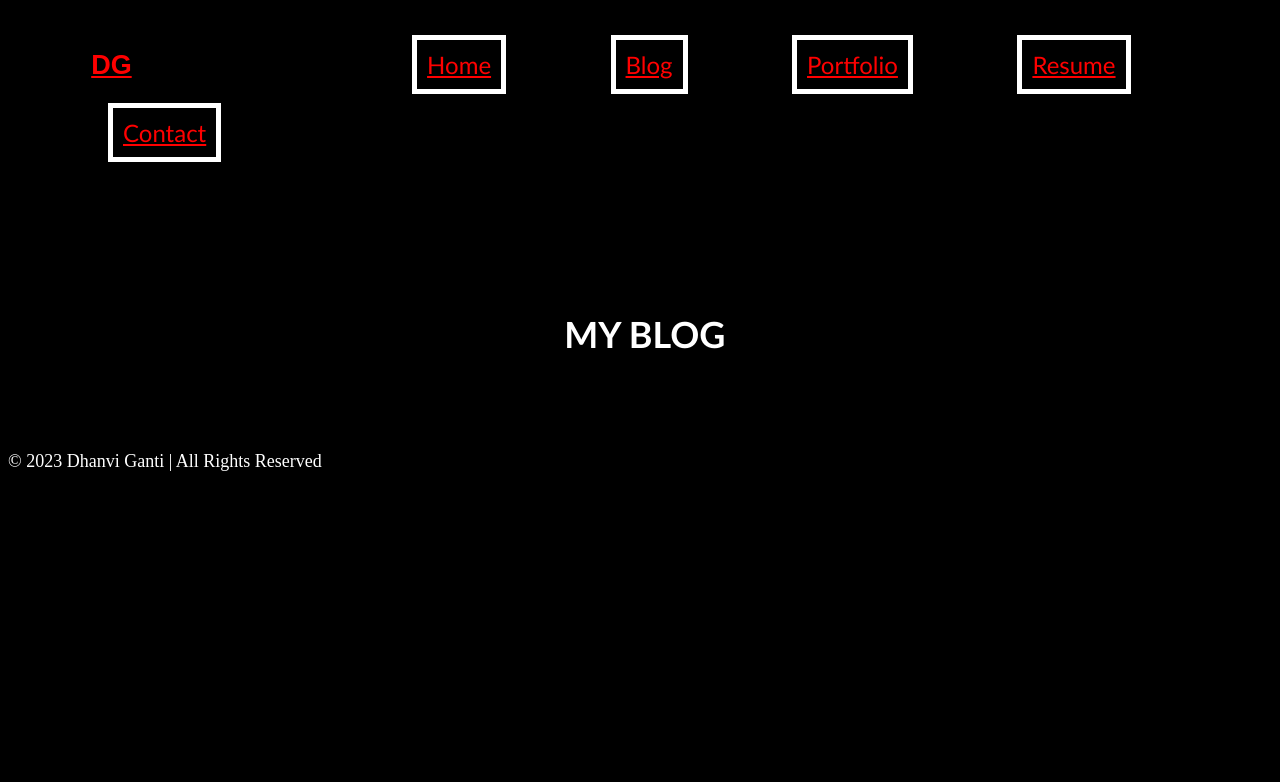
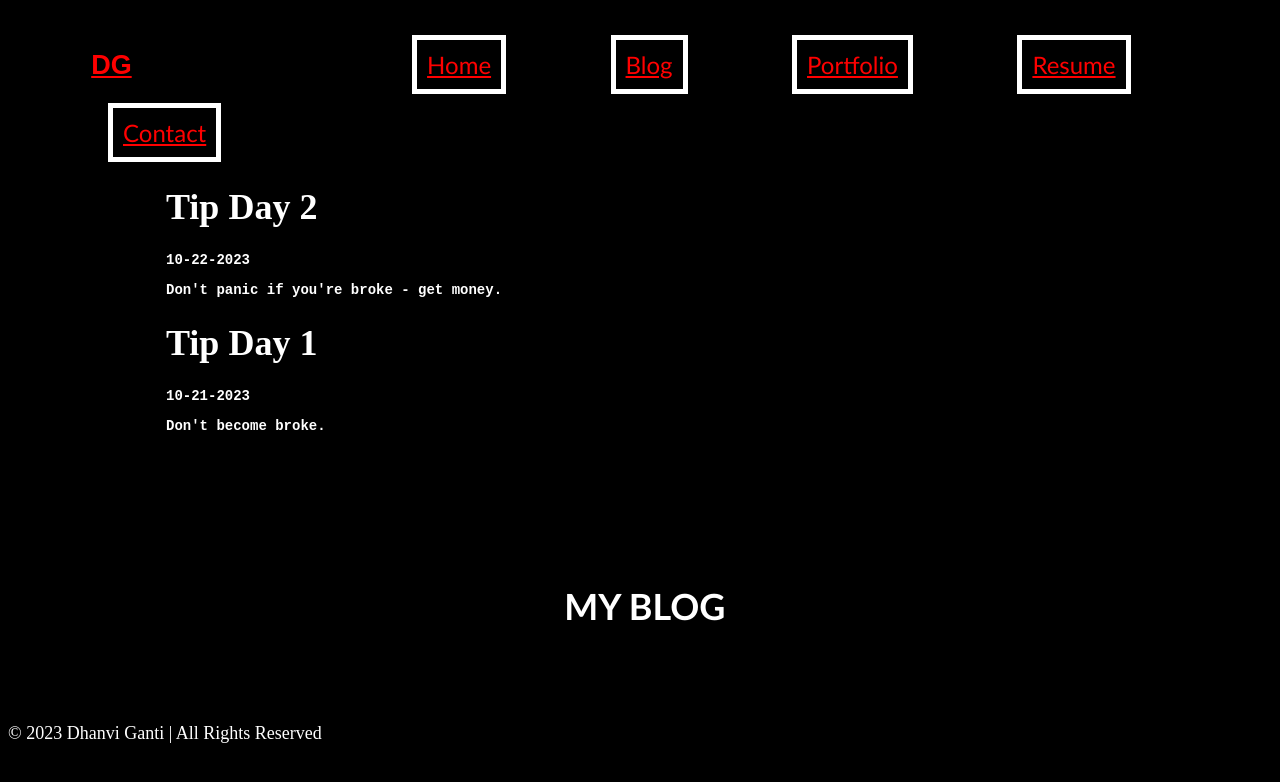
Before and after one commit to drdonv/drdonv.github.io, a plain HTML site: page blog.html in a window 1280 px wide. Shown: the top 782 px of the page. Drawn offline with Linux system fonts and the light colour scheme.

Commit message:
added blog.js, blog.ts and blog.html changes added

```diff
--- a/blog.html
+++ b/blog.html
@@ -18,9 +18,16 @@
             </ul>
         </nav>
         <main>
+
+            <main class="main">
+                <div class="content" id="blog">
+                    <ul id="blog-list" class="blog-list"></ul>
+                </div>
+            </main>
             <h1 class="page-title">MY BLOG</h1>
             Hello World! This is my blog.
         </main>
+        <script src="./src/blog.js"></script>
         <footer>© 2023 Dhanvi Ganti | All Rights Reserved</footer>
     </body>
 </html>
--- /dev/null
+++ b/src/blog.js
@@ -0,0 +1,36 @@
+var blogs = [
+    {
+        title: "Tip Day 2",
+        date: "10-22-2023",
+        description: "Don't panic if you're broke - get money.",
+        slug: "",
+    },
+    {
+        title: "Tip Day 1",
+        date: "10-21-2023",
+        description: "Don't become broke.",
+        slug: "",
+    },
+];
+function displayBlog() {
+    var item = document.getElementById("blog");
+    console.log("test");
+    blogs.forEach(function (_a) {
+        var title = _a.title, date = _a.date, description = _a.description, slug = _a.slug;
+        var blogpost = document.createElement('div');
+        var header = document.createElement('h1');
+        header.innerHTML = title;
+        var date_var = document.createElement('p');
+        date_var.innerHTML = date;
+        var desc = document.createElement('p');
+        desc.innerHTML = description;
+        var link = document.createElement('a');
+        link.href = "blog/".concat(slug, ".html");
+        blogpost.appendChild(header);
+        blogpost.appendChild(date_var);
+        blogpost.appendChild(desc);
+        blogpost.appendChild(link);
+        item === null || item === void 0 ? void 0 : item.appendChild(blogpost);
+    });
+}
+displayBlog();
```
Also changed, not shown: src/blog.ts (added, +50 -0 lines).
